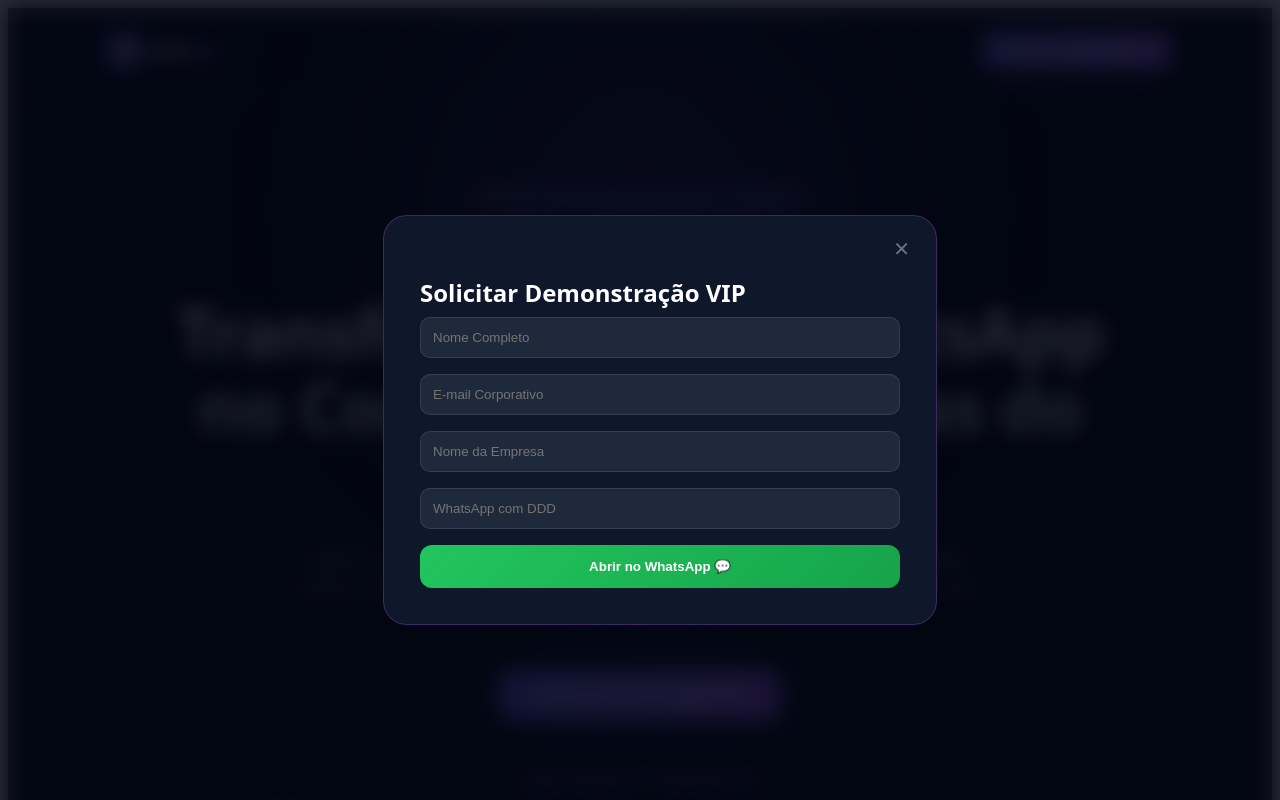
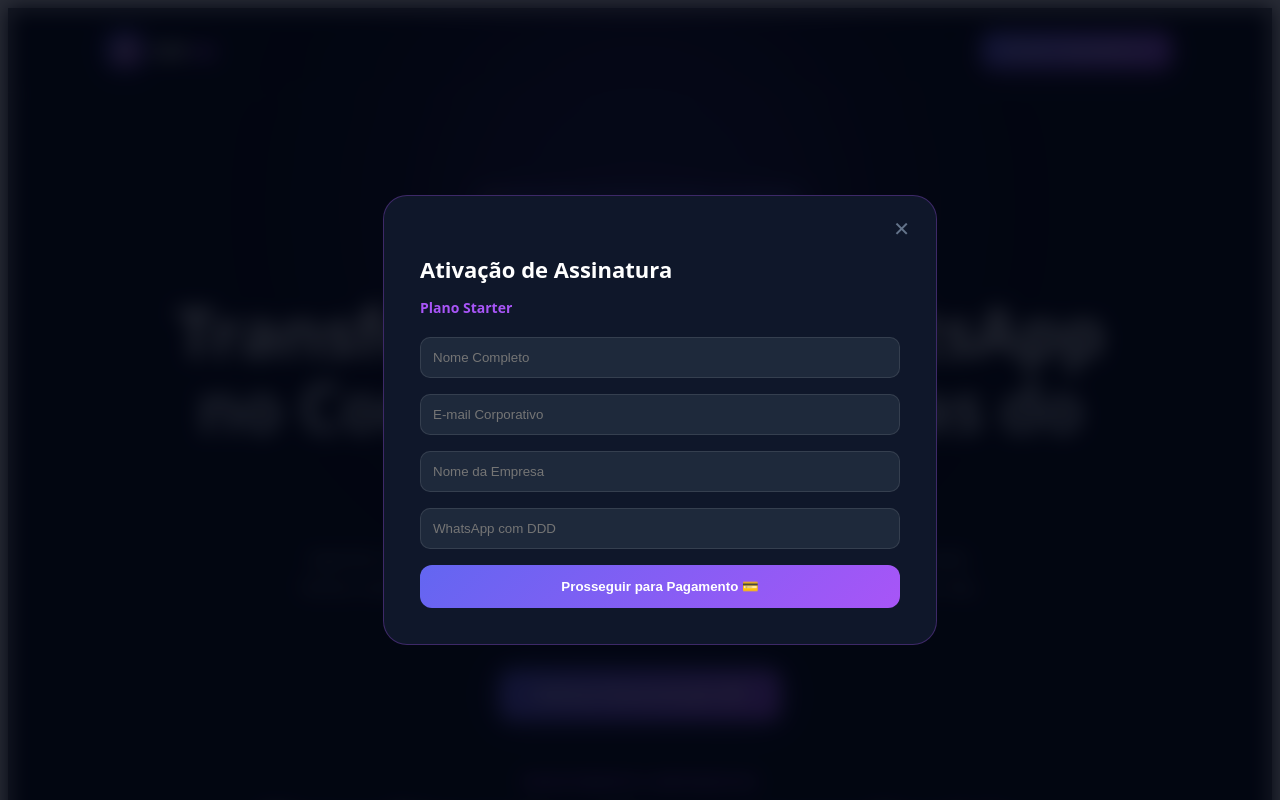
Before and after one commit to carlosandresagabriel25-dev/cefai-web, a Next.js app: page / in a window 1280 px wide. Both pictures are taken after a click on the button "Acesso Corporativo ➔". Shown: the top 800 px of the page. Built offline with nearby package versions, Linux system fonts and the light colour scheme; no server answers.

Commit message:
Update page.jsx

```diff
--- a/app/page.jsx
+++ b/app/page.jsx
@@ -4,11 +4,10 @@ import { useState } from 'react';
 import { supabase } from '../lib/supabase';
 
 export default function HomePage() {
-  const SEU_NUMERO_WHATSAPP = '5516991022319';
-
   const [isModalOpen, setIsModalOpen] = useState(false);
-  const [selectedPlan, setSelectedPlan] = useState('');
-  const [isSubmitted, setIsSubmitted] = useState(false);
+  const [selectedPlanId, setSelectedPlanId] = useState('starter');
+  const [selectedPlanTitle, setSelectedPlanTitle] = useState('Starter');
+  const [isLoading, setIsLoading] = useState(false);
   const [formData, setFormData] = useState({
     name: '',
     email: '',
@@ -16,20 +15,19 @@ export default function HomePage() {
     company: ''
   });
 
-  const handleOpenModal = (planName = '') => {
-    setSelectedPlan(planName);
+  const handleOpenModal = (planId = 'starter', planTitle = 'Starter') => {
+    setSelectedPlanId(planId);
+    setSelectedPlanTitle(planTitle);
     setIsModalOpen(true);
   };
 
   const handleSubmit = async (e) => {
     e.preventDefault();
-    setIsSubmitted(true);
+    setIsLoading(true);
 
-    // 1. Grava a Lead diretamente no Supabase
     try {
-      const { data, error } = await supabase
-        .from('whatsapp_leads')
-        .insert([
+      // 1. Persiste a Lead no Supabase
+      await supabase.from('whatsapp_leads').insert([
         {
           client_name: formData.name,
           client_phone: formData.phone,
@@ -39,26 +37,44 @@ export default function HomePage() {
         }
       ]);
 
-      if (error) {
-        console.error('Erro de inserção:', error.message);
-      } else {
-        console.log('Lead salva com sucesso:', data);
-      }
-    } catch (err) {
-      console.error('Exceção ao salvar:', err);
+      // 2. Chama a Rota do Billing Service (/api/billing/checkout)
+      const response = await fetch('/api/billing/checkout', {
+        method: 'POST',
+        headers: { 'Content-Type': 'application/json' },
+        body: JSON.stringify({
+          name: formData.name,
+          email: formData.email,
+          phone: formData.phone,
+          company: formData.company,
+          planId: selectedPlanId
+        })
+      });
+
+      const data = await response.json();
+
+      if (!response.ok || data.error) {
+        alert(`Erro no checkout: ${data.error || 'Tente novamente.'}`);
+        setIsLoading(false);
+        return;
       }
 
-    // 2. Redireciona para o WhatsApp
-    const planoTexto = selectedPlan ? `%0A• *Plano de Interesse:* ${encodeURIComponent(selectedPlan)}` : '';
-    const mensagem = `Olá! Gostaria de agendar uma demonstração VIP da CEF.AI.${planoTexto}%0A%0A*Dados da Empresa:*%0A• *Nome:* ${encodeURIComponent(formData.name)}%0A• *Empresa:* ${encodeURIComponent(formData.company)}%0A• *E-mail:* ${encodeURIComponent(formData.email)}%0A• *WhatsApp:* ${encodeURIComponent(formData.phone)}`;
+      // 3. Redireciona para o Link de Pagamento do Asaas Sandbox (Pix / Cartão / Boleto)
+      if (data.invoiceUrl) {
+        window.location.href = data.invoiceUrl;
+      } else {
+        alert('Assinatura criada com sucesso!');
+      }
 
-    const urlWhatsApp = `https://wa.me/${SEU_NUMERO_WHATSAPP}?text=${mensagem}`;
-    window.open(urlWhatsApp, '_blank');
+    } catch (err) {
+      console.error('Exceção ao processar assinatura:', err);
+      alert('Ocorreu um erro ao conectar ao servidor de pagamentos.');
+      setIsLoading(false);
+    }
   };
 
   const closeModal = () => {
     setIsModalOpen(false);
-    setIsSubmitted(false);
+    setIsLoading(false);
   };
 
   return (
@@ -118,7 +134,7 @@ export default function HomePage() {
         </div>
 
         <button
-          onClick={() => handleOpenModal('Acesso Corporativo')}
+          onClick={() => handleOpenModal('starter', 'Plano Starter')}
           style={{
             padding: '10px 20px',
             borderRadius: '10px',
@@ -182,7 +198,7 @@ export default function HomePage() {
         </p>
 
         <button
-          onClick={() => handleOpenModal('Demonstração VIP')}
+          onClick={() => handleOpenModal('starter', 'Plano Starter (R$ 497/mês)')}
           style={{
             padding: '16px 36px',
             borderRadius: '12px',
@@ -229,7 +245,7 @@ export default function HomePage() {
             </div>
             <p style={{ color: '#94a3b8', fontSize: '13px', marginBottom: '24px' }}>Ideal para empresas que querem automatizar o WhatsApp inicial.</p>
             <button
-              onClick={() => handleOpenModal('Plano Starter (R$ 497/mês)')}
+              onClick={() => handleOpenModal('starter', 'Plano Starter (R$ 497/mês)')}
               style={{
                 width: '100%',
                 padding: '12px',
@@ -259,7 +275,7 @@ export default function HomePage() {
             </div>
             <p style={{ color: '#cbd5e1', fontSize: '13px', marginBottom: '24px' }}>Para empresas em escala que necessitam de alta capacidade e métricas.</p>
             <button
-              onClick={() => handleOpenModal('Plano Pro Enterprise (R$ 1.297/mês)')}
+              onClick={() => handleOpenModal('pro', 'Plano Pro Enterprise (R$ 1.297/mês)')}
               style={{
                 width: '100%',
                 padding: '14px',
@@ -289,7 +305,7 @@ export default function HomePage() {
             </div>
             <p style={{ color: '#94a3b8', fontSize: '13px', marginBottom: '24px' }}>Soluções sob medida para grandes corporações e redes.</p>
             <button
-              onClick={() => handleOpenModal('Plano Corporate Custom')}
+              onClick={() => handleOpenModal('starter', 'Plano Corporate Custom')}
               style={{
                 width: '100%',
                 padding: '12px',
@@ -333,22 +349,19 @@ export default function HomePage() {
           }}>
             <button onClick={closeModal} style={{ position: 'absolute', top: '20px', right: '20px', background: 'transparent', border: 'none', color: '#64748b', fontSize: '20px', cursor: 'pointer' }}>✕</button>
 
-            {!isSubmitted ? (
-              <>
-                <h3 style={{ fontSize: '24px', fontWeight: '800', marginBottom: '8px', color: '#fff' }}>Solicitar Demonstração VIP</h3>
+            <h3 style={{ fontSize: '22px', fontWeight: '800', marginBottom: '4px', color: '#fff' }}>Ativação de Assinatura</h3>
+            <p style={{ fontSize: '14px', color: '#a855f7', fontWeight: '600', marginBottom: '20px' }}>{selectedPlanTitle}</p>
+
             <form onSubmit={handleSubmit} style={{ display: 'flex', flexDirection: 'column', gap: '16px' }}>
               <input type="text" required placeholder="Nome Completo" value={formData.name} onChange={(e) => setFormData({...formData, name: e.target.value})} style={{ padding: '12px', borderRadius: '10px', background: '#1e293b', border: '1px solid rgba(255,255,255,0.1)', color: '#fff' }} />
               <input type="email" required placeholder="E-mail Corporativo" value={formData.email} onChange={(e) => setFormData({...formData, email: e.target.value})} style={{ padding: '12px', borderRadius: '10px', background: '#1e293b', border: '1px solid rgba(255,255,255,0.1)', color: '#fff' }} />
               <input type="text" required placeholder="Nome da Empresa" value={formData.company} onChange={(e) => setFormData({...formData, company: e.target.value})} style={{ padding: '12px', borderRadius: '10px', background: '#1e293b', border: '1px solid rgba(255,255,255,0.1)', color: '#fff' }} />
               <input type="tel" required placeholder="WhatsApp com DDD" value={formData.phone} onChange={(e) => setFormData({...formData, phone: e.target.value})} style={{ padding: '12px', borderRadius: '10px', background: '#1e293b', border: '1px solid rgba(255,255,255,0.1)', color: '#fff' }} />
-                  <button type="submit" style={{ padding: '14px', borderRadius: '12px', background: 'linear-gradient(135deg, #22c55e 0%, #16a34a 100%)', color: '#fff', border: 'none', fontWeight: '700', cursor: 'pointer' }}>Abrir no WhatsApp 💬</button>
+
+              <button type="submit" disabled={isLoading} style={{ padding: '14px', borderRadius: '12px', background: 'linear-gradient(135deg, #6366f1 0%, #a855f7 100%)', color: '#fff', border: 'none', fontWeight: '700', cursor: 'pointer', opacity: isLoading ? 0.7 : 1 }}>
+                {isLoading ? 'A Gerar Fatura...' : 'Prosseguir para Pagamento 💳'}
+              </button>
             </form>
-              </>
-            ) : (
-              <div style={{ textAlign: 'center', padding: '20px 0' }}>
-                <h3 style={{ fontSize: '22px', fontWeight: '800', color: '#fff' }}>Redirecionando...</h3>
-              </div>
-            )}
           </div>
         </div>
       )}
```
Lines whose indentation alone changed are shown as unchanged.
